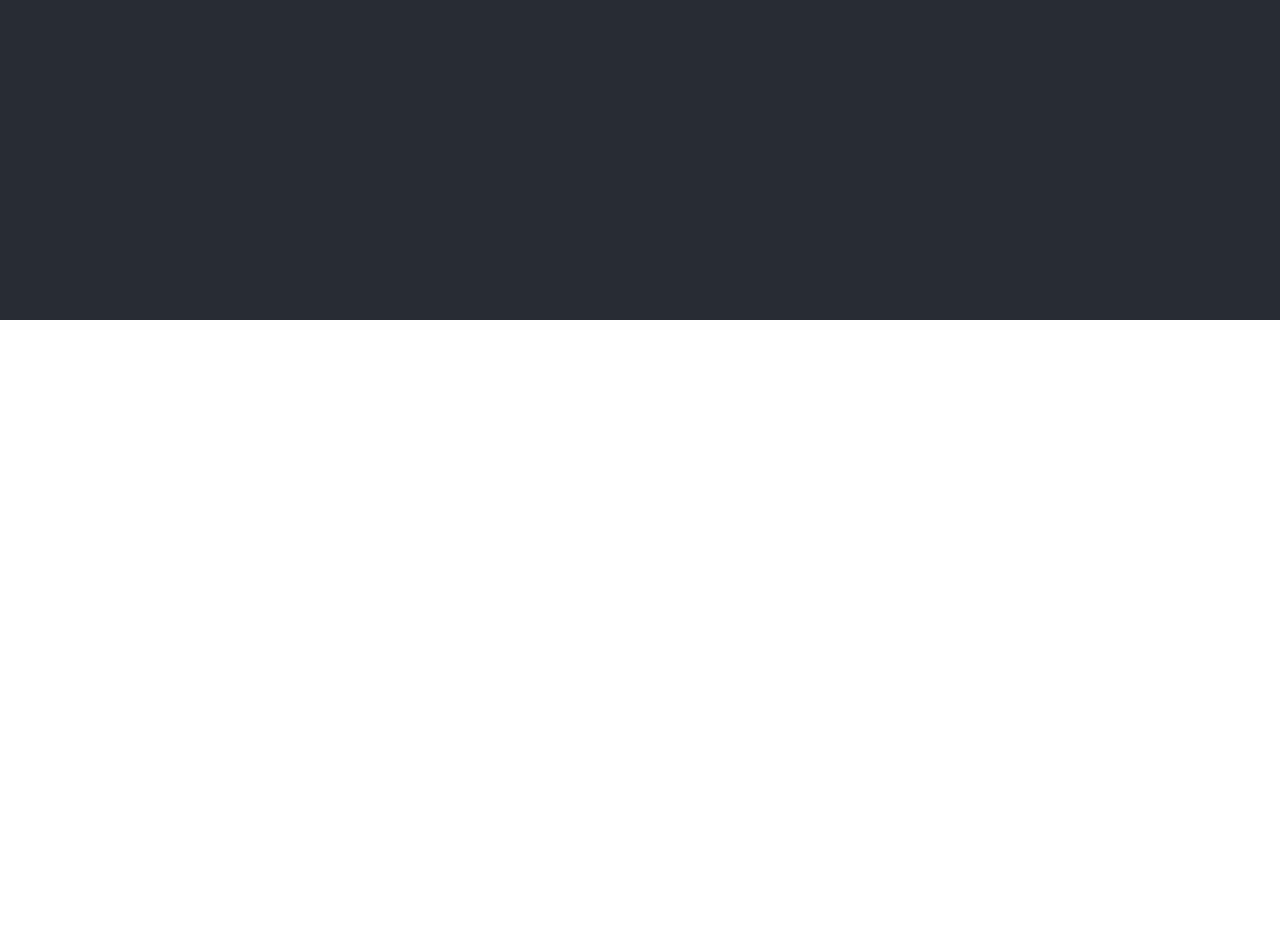
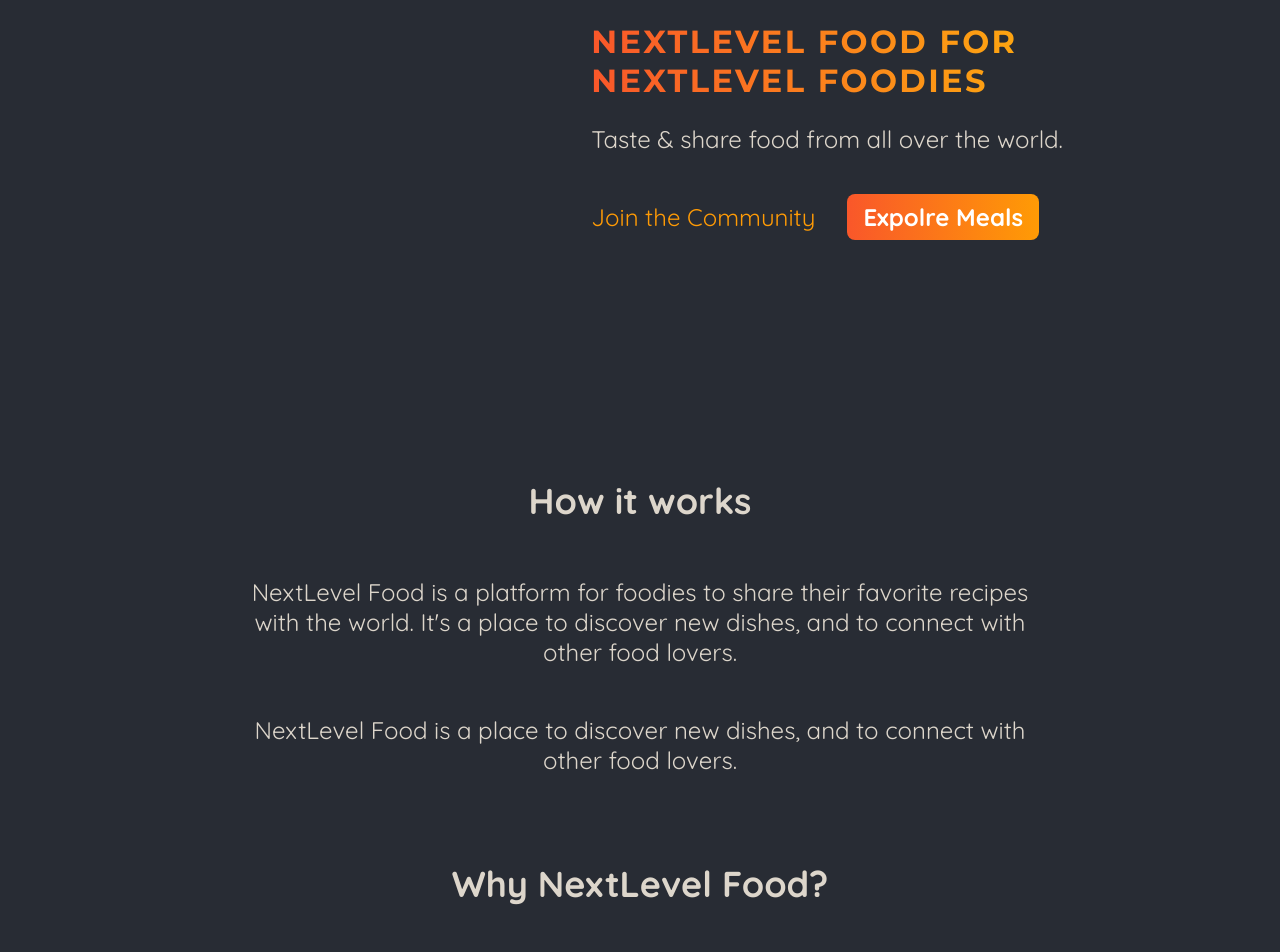
Before and after one commit to zivkoss/react-nextjs.., a Next.js app: page / in a window 1280 px wide. Shown: the part 480-1432 px from the top of the page. Before the commit the page ends 800 px from the top, so only its background shows below. Built offline with nearby package versions, Linux system fonts and the light colour scheme.

Commit message:
add new code

```diff
--- a/app/components/main-header-background.js
+++ b/app/components/main-header/main-header-background.js
@@ -2,7 +2,7 @@
 
 export default function MainHeaderBackground() {
   return  (
-  <div className={classes.header-background}>
+  <div className={classes['header-backgroun']}>
   <svg xmlns="http://www.w3.org/2000/svg" viewBox="0 0 1440 320">
     <defs>
       <linearGradient id="gradient" x1="0%" y1="0%" x2="100%" y2="0%">
--- a/app/components/main-header.js
+++ b/app/components/main-header/main-header.js
@@ -1,12 +1,15 @@
 import Link from 'next/link';
 import Image from 'next/image';
 
+import MainHeaderBackground from './main-header-background';
 import logoImg from '@/assets/logo.png';
 import classes from './main-header.module.css';
 
 export default function MainHeader() {
     return (
-    <header className={classes.header}>
+      <>
+        <MainHeaderBackground />
+        <header className={classes.header}>
         <Link className={classes.logo} href="/">
           <Image src={logoImg} alt="A plate with food on it" priority />
           NextLevel Food
@@ -23,5 +26,6 @@
             </ul>
         </nav>
     </header>
-    )
+    </>
+  );
 }
--- a/app/layout.js
+++ b/app/layout.js
@@ -1,4 +1,4 @@
-import MainHeader from './components/main-header';
+import MainHeader from './components/main-header/main-header';
 import './globals.css';
 
 export const metadata = {
@@ -11,7 +11,6 @@
     <html lang="en">
       <body>
 
-
         <MainHeader />
         {children}
       </body>
--- a/app/page.js
+++ b/app/page.js
@@ -1,14 +1,66 @@
 import Link from 'next/link';
+
+import classes from './page.module.css';
 
 export default function Home() {
   return (
-    <main>
+    <>
+      <header className={classes.header}>
+       <div className={classes.slideshow}>
+
+       </div>
+       <div>
+          <div className={classes.hero}>
+            <h1>NextLevel Food for NextLevel Foodies</h1>
+            <p>Taste & share food from all over the world.</p>
+          </div>
+          <div className={classes.cta}>
+            <Link href="/community">Join the Community</Link>
+            <Link href="/meals">Expolre Meals</Link>
+          </div>
+       </div>
+      </header>
+      <main>
+      <section className={classes.section}>
+          <h2>How it works</h2>
+          <p>
+            NextLevel Food is a platform for foodies to share their favorite
+            recipes with the world. It&apos;s a place to discover new dishes, and to
+            connect with other food lovers.
+          </p>
+          <p>
+            NextLevel Food is a place to discover new dishes, and to connect
+            with other food lovers.
+          </p>
+        </section>
+
+        <section className={classes.section}>
+          <h2>Why NextLevel Food?</h2>
+          <p>
+            NextLevel Food is a platform for foodies to share their favorite
+            recipes with the world. It&apos;s a place to discover new dishes, and to
+            connect with other food lovers.
+          </p>
+          <p>
+            NextLevel Food is a place to discover new dishes, and to connect
+            with other food lovers.
+          </p>
+        </section>
+      </main>
+    </>
+  );
+}
+
+
+
+
+
+
+{/* <main>
       <h1 style={{ color: 'white', textAlign: 'center' }}>
         Time to get started!
       </h1>
       <p><Link href="/meals">Meals</Link></p>
       <p><Link href="/meals/share">Share Meal</Link></p>
       <p><Link href="/community">Community</Link></p>
-    </main>
-  );
-}
+</main> */}
--- /dev/null
+++ b/app/page.module.css
@@ -0,0 +1,76 @@
+
+.header {
+    display: flex;
+    gap: 3rem;
+    margin: 3rem auto;
+    width: 90%;
+    max-width: 75rem;
+  }
+
+  .slideshow {
+    width: 40rem;
+    height: 25rem;
+  }
+
+  .hero {
+    color: #ddd6cb;
+    font-size: 1.5rem;
+  }
+
+  .hero h1 {
+    font-size: 2rem;
+    font-weight: bold;
+    font-family: 'Montserrat', sans-serif;
+    letter-spacing: 0.15rem;
+    text-transform: uppercase;
+    background: linear-gradient(90deg, #f9572a, #ffc905);
+    background-clip: text;
+    -webkit-background-clip: text;
+    -webkit-text-fill-color: transparent;
+  }
+
+  .cta {
+    font-size: 1.5rem;
+    display: flex;
+    gap: 1rem;
+  }
+
+  .cta a {
+    display: inline-block;
+    margin-top: 1rem;
+    padding: 0.5rem 1rem;
+    border-radius: 0.5rem;
+    background: linear-gradient(90deg, #f9572a, #ff9b05);
+    color: #ffffff;
+    font-weight: bold;
+    text-decoration: none;
+  }
+
+  .cta a:hover,
+  .cta a:active {
+    background: linear-gradient(90deg, #fd4715, #f9b241);
+  }
+
+  .cta a:first-child {
+    background: transparent;
+    font-weight: normal;
+    color: #ff9b05;
+    padding-left: 0;
+  }
+
+  .cta a:first-child:hover,
+  .cta a:first-child:active {
+    background: transparent;
+    color: #f9b241;
+  }
+
+  .section {
+    display: flex;
+    flex-direction: column;
+    color: #ddd6cb;
+    font-size: 1.5rem;
+    max-width: 50rem;
+    width: 90%;
+    margin: 2rem auto;
+    text-align: center;
+  }
```
Also changed, not shown: app/components/main-header/images/image-slideshow.js (added, +49 -0 lines), app/components/main-header/main-header-background.module.css (renamed from app/components/main-header-background.module.css), app/components/main-header/main-header.module.css (renamed from app/components/main-header.module.css).
